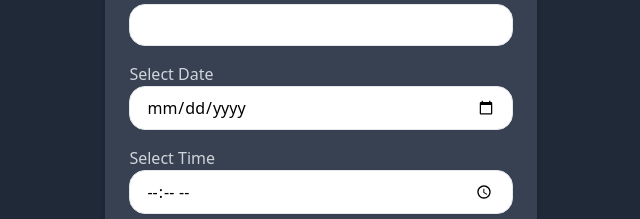
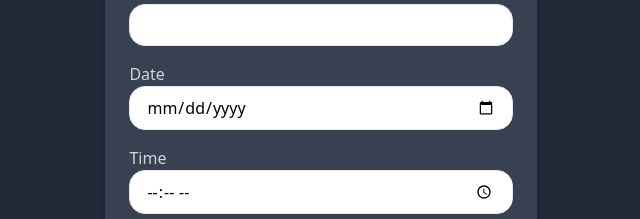
Before and after one commit to Johnfavour/Ride-Booking, a React (Vite) app: page / in a window 1280 px wide. Shown: the part 206-425 px from the top of the page, without its empty margins (319-959 px from the left). Built offline with nearby package versions, Linux system fonts and the light colour scheme.

Commit message:
improving form accessibility

```diff
--- a/src/components/BookingForm.jsx
+++ b/src/components/BookingForm.jsx
@@ -172,7 +172,7 @@ const BookingForm = ({ handleSubmit }) => {
             />
           </div>
             <div className="mb-4">
-                <label className="text-gray-300 mb-1">Select Date</label>
+                <label className="text-gray-300 mb-1">Date</label>
                 <input
                     type="date"
                     value={date}
@@ -182,7 +182,7 @@ const BookingForm = ({ handleSubmit }) => {
                 </div>
 
                 <div className="mb-4">
-                <label className="text-gray-300 mb-1">Select Time</label>
+                <label className="text-gray-300 mb-1">Time</label>
                 <input
                     type="time"
                     value={time}
```
